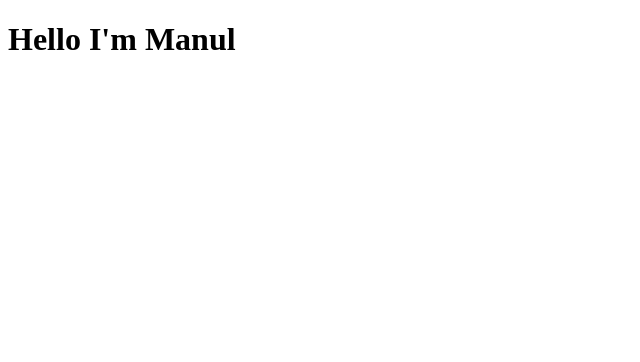
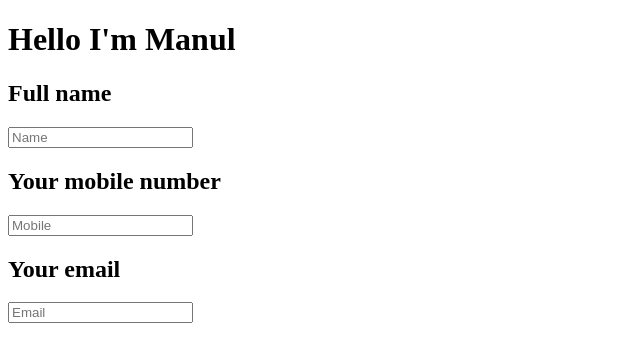
Before and after one commit to Manul99/magical-spoon, a plain HTML site: page docs/testing.html in a window 1280 px wide. Shown: the whole page, without its empty margins (0-640 px from the left). Drawn offline with Linux system fonts and the light colour scheme.

Commit message:
Updated testing file

```diff
--- a/docs/testing.html
+++ b/docs/testing.html
@@ -7,5 +7,12 @@
 </head>
 <body>
     <h1>Hello I'm Manul</h1>
+    <h2>Full name</h2>
+    <input type="text" placeholder="Name"/>
+    <h2>Your mobile number</h2>
+    <input type="text" placeholder="Mobile"/>
+    <h2>Your email</h2>
+    <input type="text" placeholder="Email"/>
+
 </body>
 </html>
```
